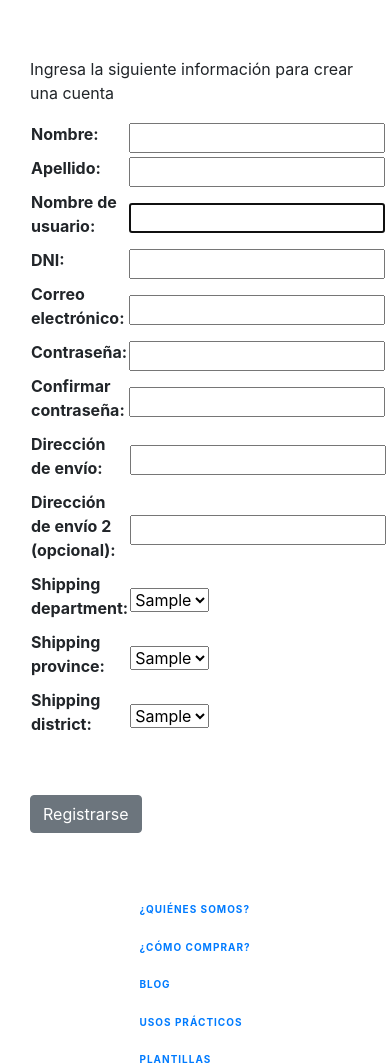
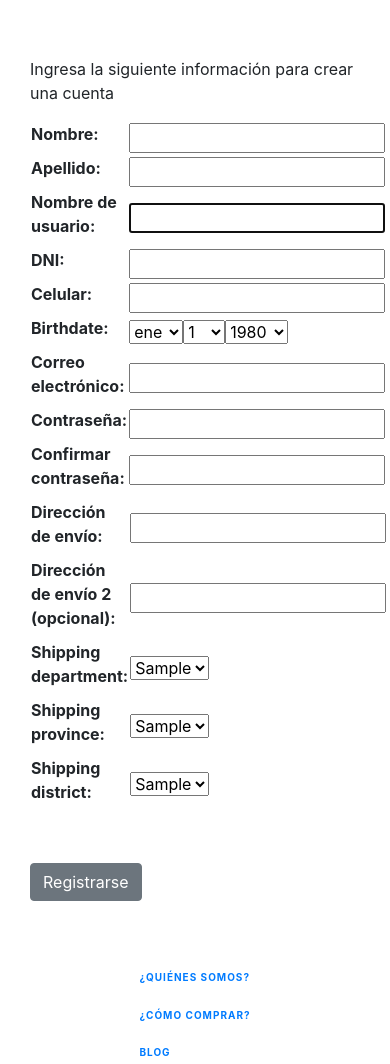
Before and after one commit to OmarGonD/stickers_gallito, a Django app: page /account/create/ in a window 390 px wide. Shown: the part 42-1106 px from the top of the page. Run offline with Django 3.2, Linux system fonts and the light colour scheme; tables that the repository leaves empty hold one stand-in row (values such as "Sample post"); some libraries are stand-ins or nearby versions.

Commit message:
Se agregó phone_number y birthdate a los perfiles

```diff
--- a/shop/forms.py
+++ b/shop/forms.py
@@ -4,6 +4,9 @@ from django.contrib.auth.models import User
 from django.forms import ModelForm
 from cart.models import CartItem
 from .models import Profile
+from django.forms.widgets import SelectDateWidget
+
+
 
 # Variables
 
@@ -50,6 +53,11 @@ class SignUpForm(UserCreationForm):
 
 
 class ProfileForm(ModelForm):
+    MONTHS = {
+        1:'ene', 2:'feb', 3:'mar', 4:'abr',
+        5:'may', 6:'jun', 7:'jul', 8:'ago',
+        9:'set', 10:'oct', 11:'nov', 12:'dic'
+    }
 
     def __init__(self, district_list, province_list, department_list, *args, **kwargs):
         super(ProfileForm, self).__init__(*args, **kwargs)
@@ -59,12 +67,14 @@ class ProfileForm(ModelForm):
 
 
     dni = forms.CharField(label='DNI', max_length=100, required=True)
+    phone_number = forms.CharField(label='Celular')
+    birthdate = forms.DateField(widget=SelectDateWidget(years=range(1980, 2012), months=MONTHS))
     shipping_address1 = forms.CharField(label='Dirección de envío', max_length=100, required=True)
     shipping_address2 = forms.CharField(label='Dirección de envío 2 (opcional)', max_length=100, required=False)
 
     class Meta:
         model = Profile
-        fields = ('dni', 'shipping_address1',
+        fields = ('dni', 'phone_number', 'birthdate', 'shipping_address1',
                   'shipping_address2', 'shipping_department', 'shipping_province', 'shipping_district')
 
 
--- a/shop/models.py
+++ b/shop/models.py
@@ -114,9 +114,9 @@ class Reviews(models.Model):
 
 class Profile(models.Model):
     user = models.OneToOneField(User, on_delete=models.CASCADE)
-    # birth_date = models.DateField(null=True, blank=True)
+    birthdate = models.DateField(null=True, blank=True)
     dni = models.CharField(max_length=30, blank=True)
-    # phone_number = models.CharField(max_length=15, blank=True)
+    phone_number = models.CharField(max_length=30, blank=True)
     shipping_address1 = models.CharField(max_length=100, blank=False)
     shipping_address2 = models.CharField(max_length=100, blank=False)
     shipping_department = models.CharField(max_length=100, blank=False)
--- a/shop/templates/accounts/signup.html
+++ b/shop/templates/accounts/signup.html
@@ -59,6 +59,14 @@
                                     <tr>
                                         <th>{{ profile_form.dni.label_tag }}</th>
                                         <td>{{ profile_form.dni }}</td>
+                                    </tr>
+                                    <tr>
+                                        <th>{{ profile_form.phone_number.label_tag }}</th>
+                                        <td>{{ profile_form.phone_number }}</td>
+                                    </tr>
+                                     <tr>
+                                        <th>{{ profile_form.birthdate.label_tag }}</th>
+                                        <td>{{ profile_form.birthdate }}</td>
                                     </tr>
                                     <tr>
                                         <th>{{ user_form.email.label_tag }}</th>
```
